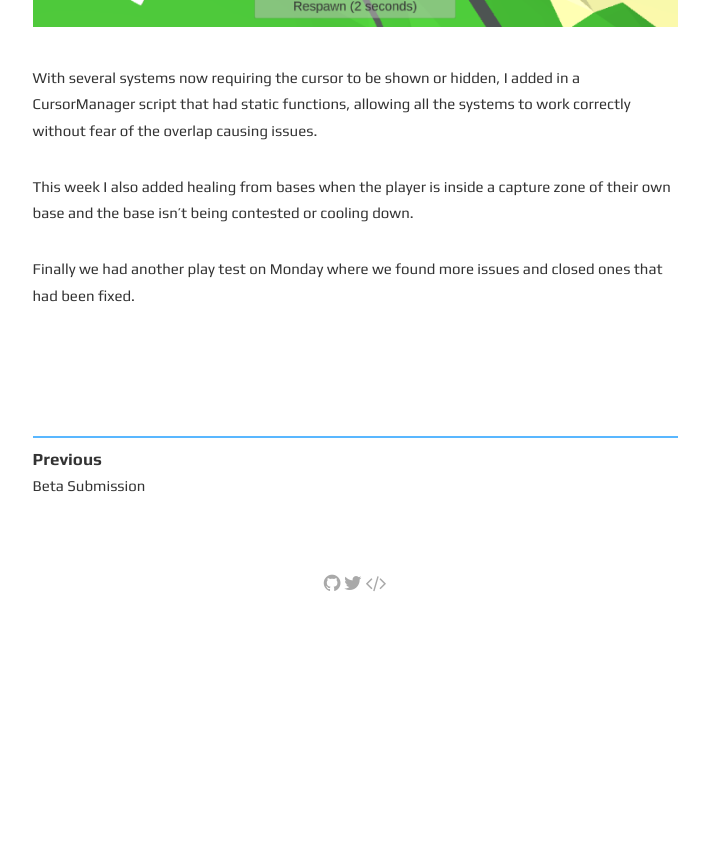
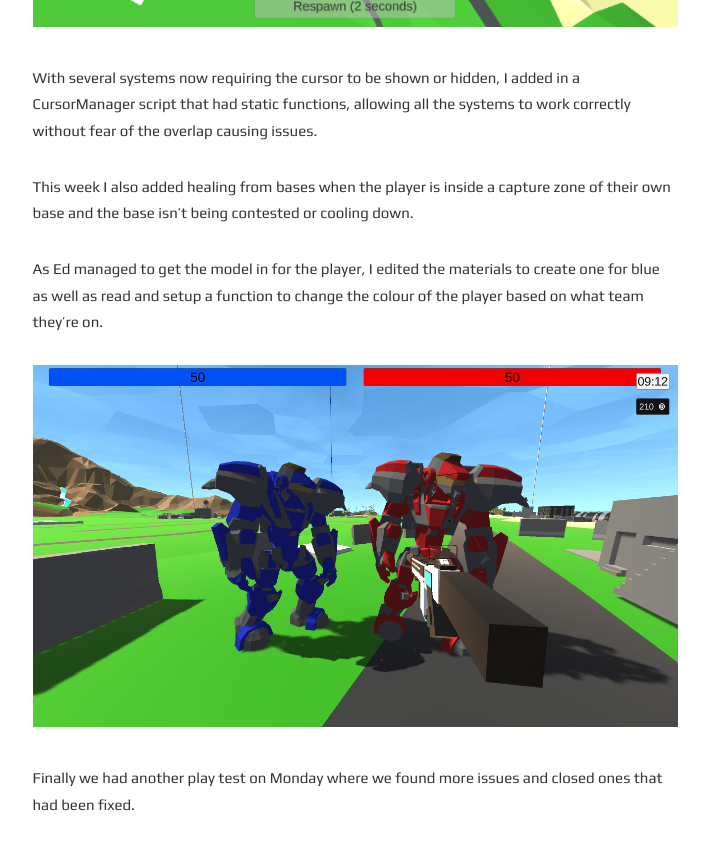
Before and after one commit to zar67/cgd-devlog, a Jekyll site: the page built from _posts/2022-04-06-cohort-meeting.md, in a window 1280 px wide and 900 px high, scrolled down 2420 px. Shown: the top 850 px of the window, without its empty margins (285-994 px from the left). Built offline with Jekyll 4.4.1, drawn with Linux system fonts in a browser that asks for light colours; before the commit the page ends 3033 px from its top, so only the background shows below that.

Commit message:
Team Colours

```diff
--- a/_posts/2022-04-06-cohort-meeting.md
+++ b/_posts/2022-04-06-cohort-meeting.md
@@ -55,4 +55,10 @@ With several systems now requiring the cursor to be shown or hidden, I added in
 
 This week I also added healing from bases when the player is inside a capture zone of their own base and the base isn't being contested or cooling down.
 
+As Ed managed to get the model in for the player, I edited the materials to create one for blue as well as read and setup a function to change the colour of the player based on what team they're on.
+
+<p align="center">
+  <img src="{{site.baseurl}}/assets/cohort-project/team-colours.png" alt="Team Colours"/>
+</p>
+
 Finally we had another play test on Monday where we found more issues and closed ones that had been fixed.
```
Also changed, not shown: assets/cohort-project/team-colours.png (added).
